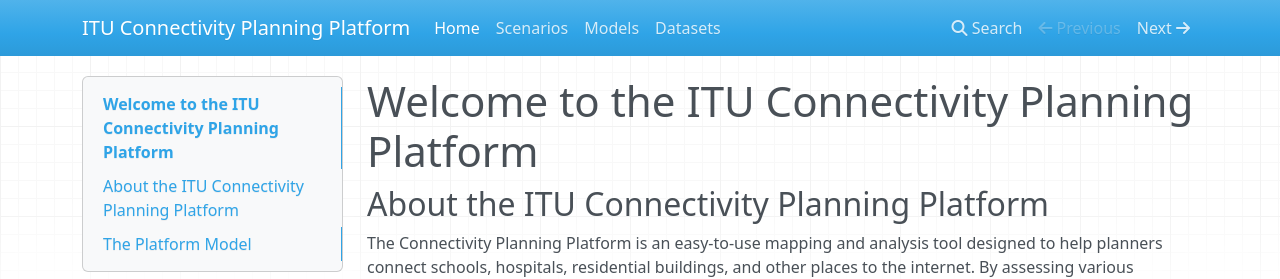
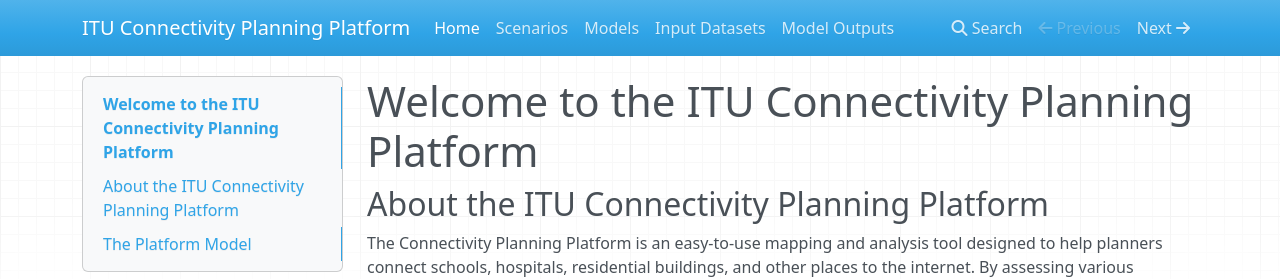
Before and after one commit to FNS-Division/cpp-user-guide, an MkDocs documentation site: the page built from docs/index.md, in a window 1280 px wide. Shown: the top 279 px of the page. Built offline with MkDocs 1.6.1, drawn with Linux system fonts in a browser that asks for light colours; nearby versions of some CDN libraries.

Commit message:
Update navigation structure in mkdocs.yml to include Input Datasets and Model Outputs

```diff
--- a/mkdocs.yml
+++ b/mkdocs.yml
@@ -3,5 +3,6 @@
   - Home: index.md
   - Scenarios: scenarios.md
   - Models: models.md
-  - Datasets: datasets.md
+  - Input Datasets: inputdata.md
+  - Model Outputs: outputs.md
 theme: mkdocs
```
